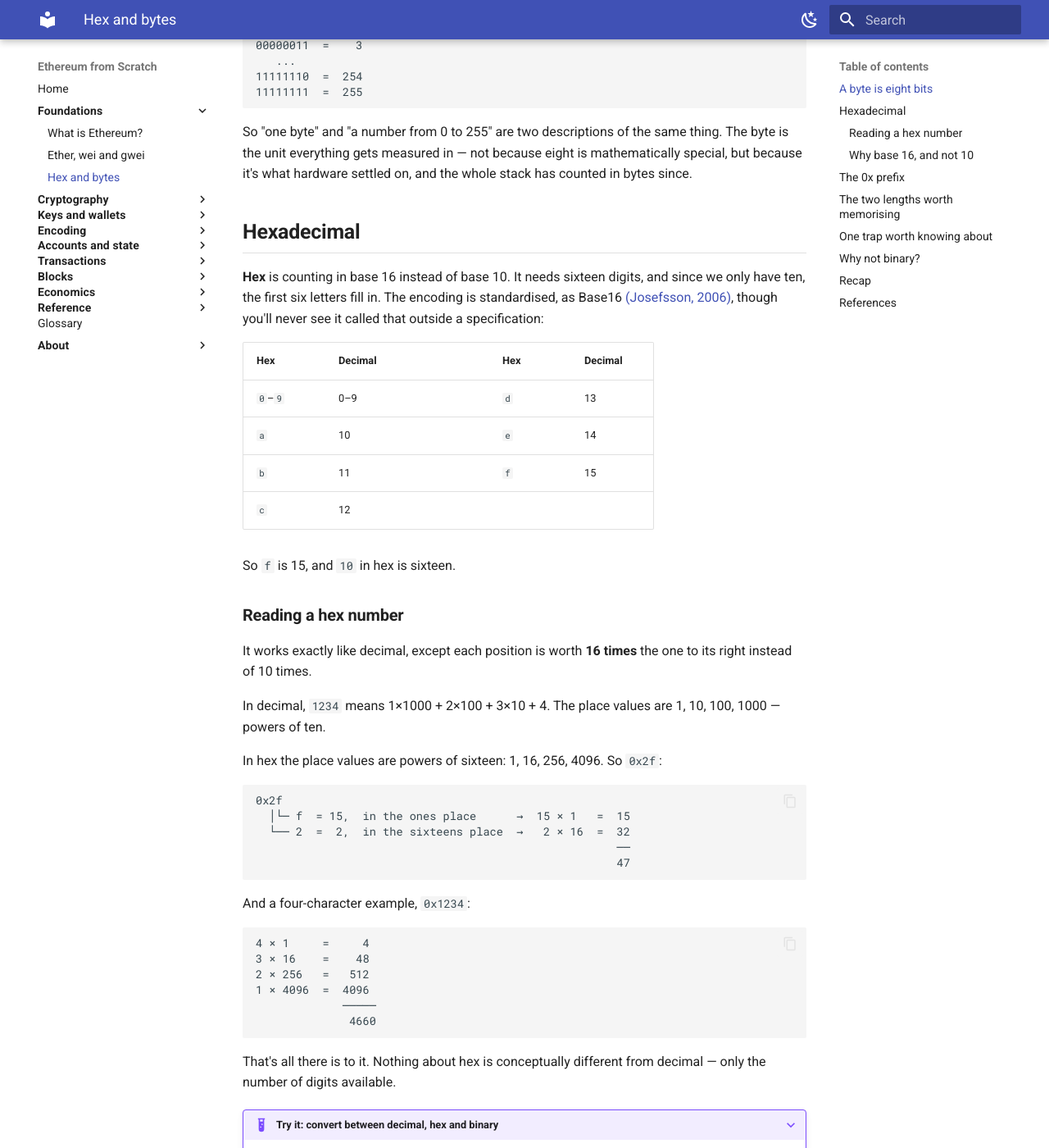
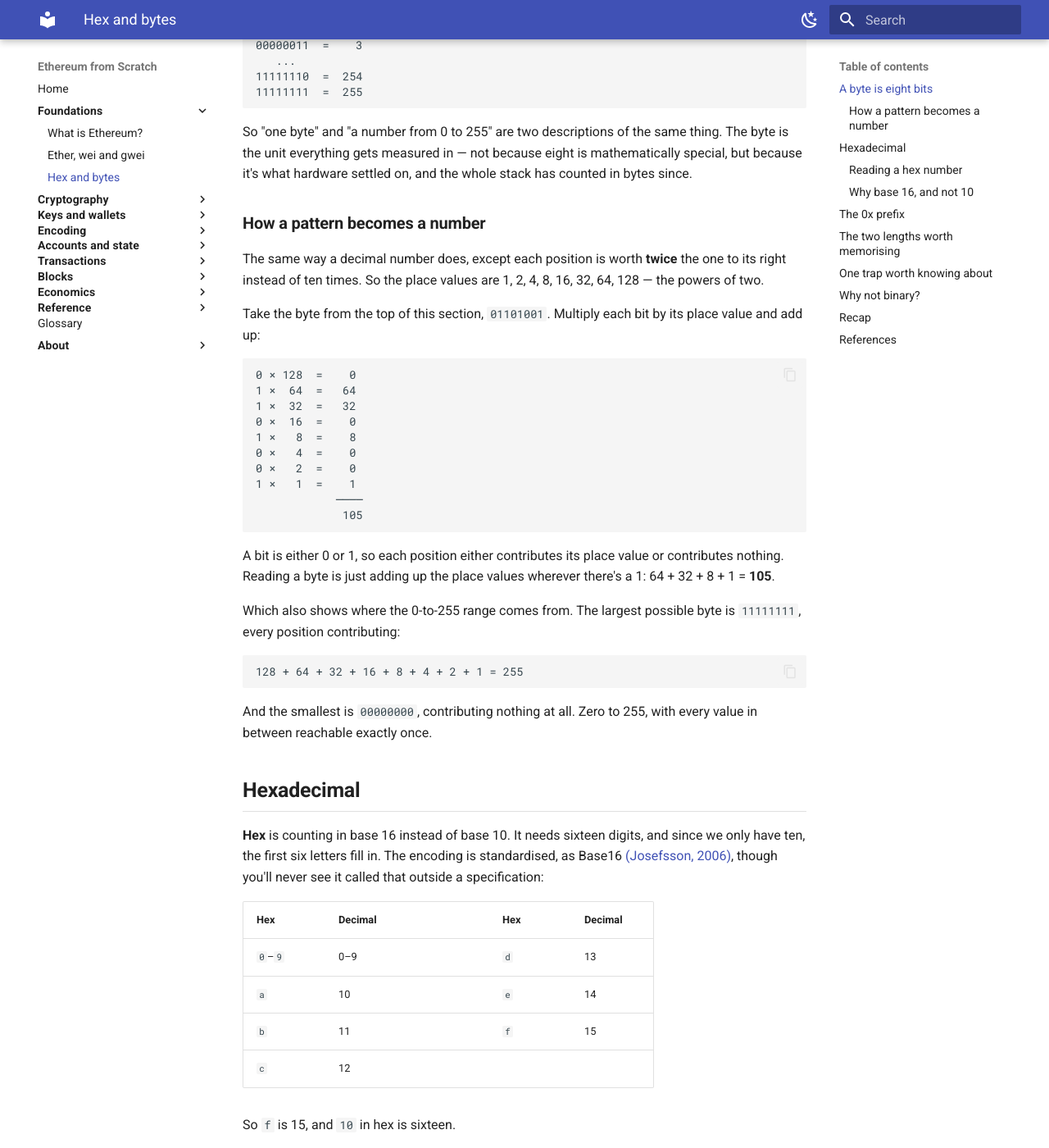
Before and after one commit to davide-stocco/ethereum-from-scratch, an MkDocs documentation site: the page built from docs/foundations/hex-and-bytes.md, in a window 1280 px wide and 1400 px high, scrolled down 1025 px. Shown: the whole window at 82% size. Built offline with MkDocs 1.6.1 and Material for MkDocs 9.7.7, drawn with Linux system fonts in a browser that asks for light colours; some of the changed text lies outside the part shown.

Commit message:
Show how a bit pattern becomes a number
The byte section asserted that 00000000 to 11111111 reads as 0 to 255
without showing the mechanism — the same gap the hex section had
before this round of edits.

Now works 01101001 through its place values to 105, notes that reading
a byte is just adding place values wherever there's a 1, and derives
the 0-255 range from 11111111 rather than stating it.

Puts place value in the right order too: binary introduces it, hex
then says 'same trick, different multiplier' instead of re-deriving it
from decimal.

````diff
--- a/docs/foundations/hex-and-bytes.md
+++ b/docs/foundations/hex-and-bytes.md
@@ -48,6 +48,35 @@ By convention each pattern is read as a number, counting up from zero:
 
 So "one byte" and "a number from 0 to 255" are two descriptions of the same thing. The byte is the unit everything gets measured in — not because eight is mathematically special, but because it's what hardware settled on, and the whole stack has counted in bytes since.
 
+### How a pattern becomes a number
+
+The same way a decimal number does, except each position is worth **twice** the one to its right instead of ten times. So the place values are 1, 2, 4, 8, 16, 32, 64, 128 — the powers of two.
+
+Take the byte from the top of this section, `01101001`. Multiply each bit by its place value and add up:
+
+```
+0 × 128  =    0
+1 ×  64  =   64
+1 ×  32  =   32
+0 ×  16  =    0
+1 ×   8  =    8
+0 ×   4  =    0
+0 ×   2  =    0
+1 ×   1  =    1
+            ────
+             105
+```
+
+A bit is either 0 or 1, so each position either contributes its place value or contributes nothing. Reading a byte is just adding up the place values wherever there's a 1: 64 + 32 + 8 + 1 = **105**.
+
+Which also shows where the 0-to-255 range comes from. The largest possible byte is `11111111`, every position contributing:
+
+```
+128 + 64 + 32 + 16 + 8 + 4 + 2 + 1 = 255
+```
+
+And the smallest is `00000000`, contributing nothing at all. Zero to 255, with every value in between reachable exactly once.
+
 ## Hexadecimal
 
 **Hex** is counting in base 16 instead of base 10. It needs sixteen digits, and since we only have ten, the first six letters fill in. The encoding is standardised, as Base16 [(Josefsson, 2006)](#ref-josefsson-2006), though you'll never see it called that outside a specification:
@@ -63,11 +92,9 @@ So `f` is 15, and `10` in hex is sixteen.
 
 ### Reading a hex number
 
-It works exactly like decimal, except each position is worth **16 times** the one to its right instead of 10 times.
+Exactly the same trick as the bits above, with a different multiplier. Each position is worth **16 times** the one to its right — where in binary it was twice, and in decimal ten times.
 
-In decimal, `1234` means 1×1000 + 2×100 + 3×10 + 4. The place values are 1, 10, 100, 1000 — powers of ten.
-
-In hex the place values are powers of sixteen: 1, 16, 256, 4096. So `0x2f`:
+So the place values are the powers of sixteen: 1, 16, 256, 4096. Take `0x2f`:
 
 ```
 0x2f
````
